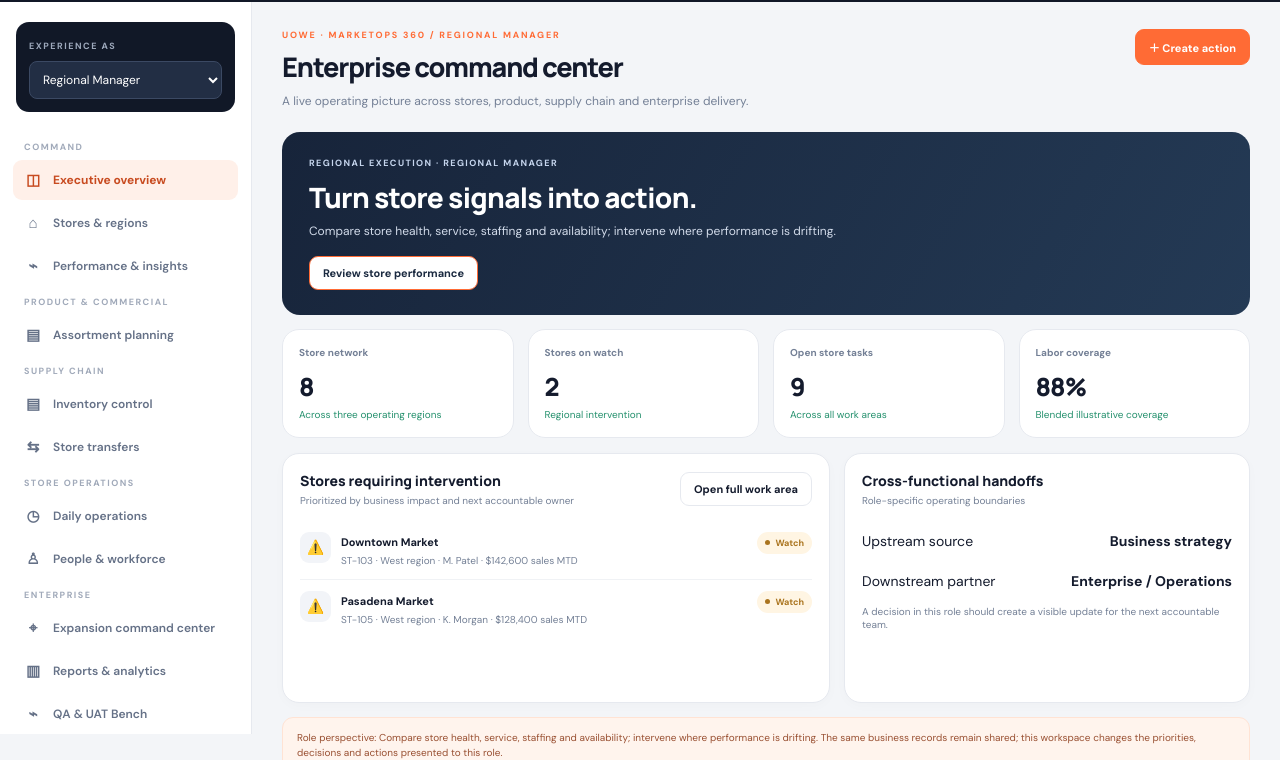
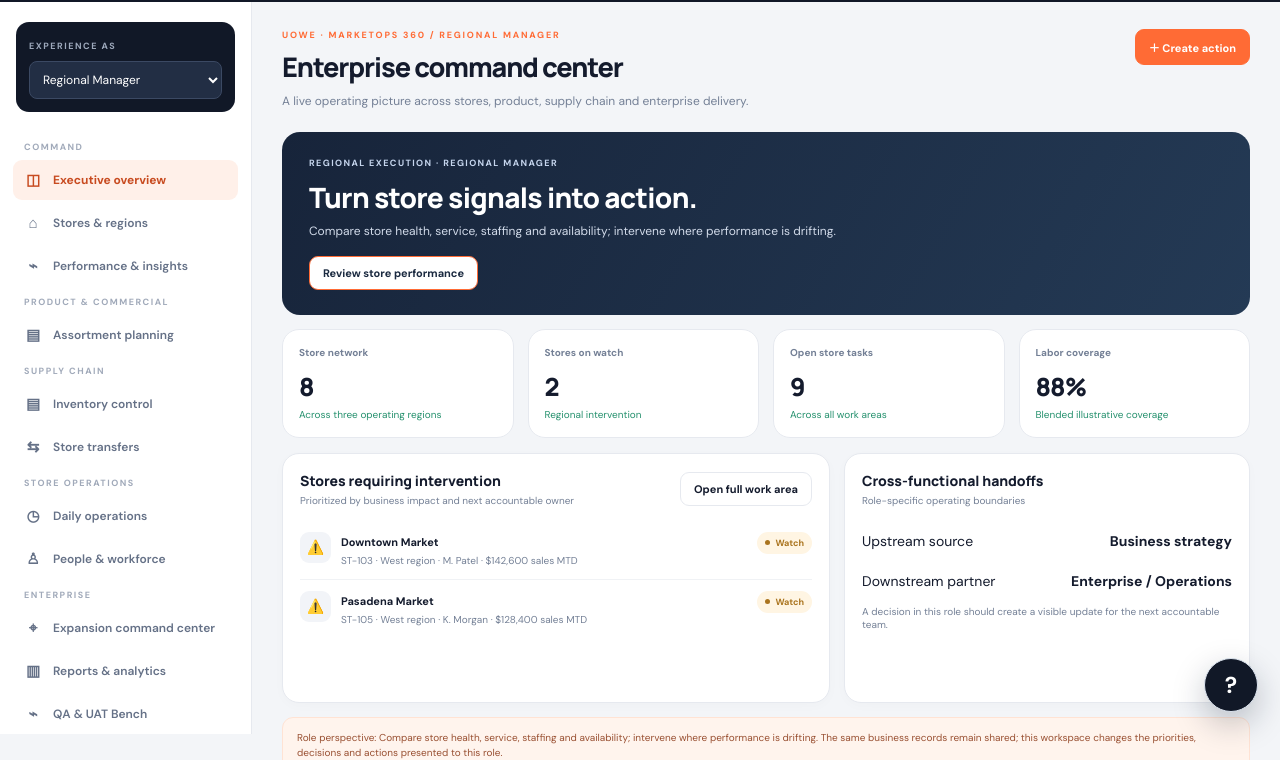
Before and after one commit to sachintechpro/MarketOps-360, a website: page index.html in a window 1280 px wide. Shown: the part 66-826 px from the top of the page. Drawn offline with Linux system fonts and the light colour scheme.

Commit message:
Load the StuVi assistant without altering MarketOps dashboards

```diff
--- a/index.html
+++ b/index.html
@@ -1,2 +1,2 @@
 <!doctype html>
-<html lang="en"><head><meta charset="utf-8"><meta name="viewport" content="width=device-width,initial-scale=1"><meta name="theme-color" content="#111827"><meta name="description" content="UOWE MarketOps 360 — connected retail operations, supply chain, store expansion and enterprise delivery."><title>UOWE MarketOps 360 | Retail Operating System</title><link rel="preconnect" href="https://fonts.googleapis.com"><link href="https://fonts.googleapis.com/css2?family=DM+Sans:wght@400;500;600;700&family=Manrope:wght@400;500;600;700;800&display=swap" rel="stylesheet"><link rel="stylesheet" href="styles.css"><link rel="stylesheet" href="uat-bench.css?v=20261121"><link rel="stylesheet" href="communications.css?v=20261121"></head><body><div id="app"><div class="boot">Loading MarketOps 360…</div></div><script src="app.js"></script><script src="enhancements.js"></script><script src="experiences.js"></script><script src="uat-bench.js?v=20261121"></script><script src="communications.js?v=20261121"></script></body></html>
+<html lang="en"><head><meta charset="utf-8"><meta name="viewport" content="width=device-width,initial-scale=1"><meta name="theme-color" content="#111827"><meta name="description" content="UOWE MarketOps 360 — connected retail operations, supply chain, store expansion and enterprise delivery."><title>UOWE MarketOps 360 | Retail Operating System</title><link rel="preconnect" href="https://fonts.googleapis.com"><link href="https://fonts.googleapis.com/css2?family=DM+Sans:wght@400;500;600;700&family=Manrope:wght@400;500;600;700;800&display=swap" rel="stylesheet"><link rel="stylesheet" href="styles.css"><link rel="stylesheet" href="uat-bench.css?v=20261121"><link rel="stylesheet" href="communications.css?v=20261121"><link rel="stylesheet" href="stuvi.css?v=20261123"></head><body><div id="app"><div class="boot">Loading MarketOps 360…</div></div><script src="app.js"></script><script src="stuvi.js?v=20261123"></script><script src="enhancements.js"></script><script src="experiences.js"></script><script src="uat-bench.js?v=20261121"></script><script src="communications.js?v=20261121"></script></body></html>
```
